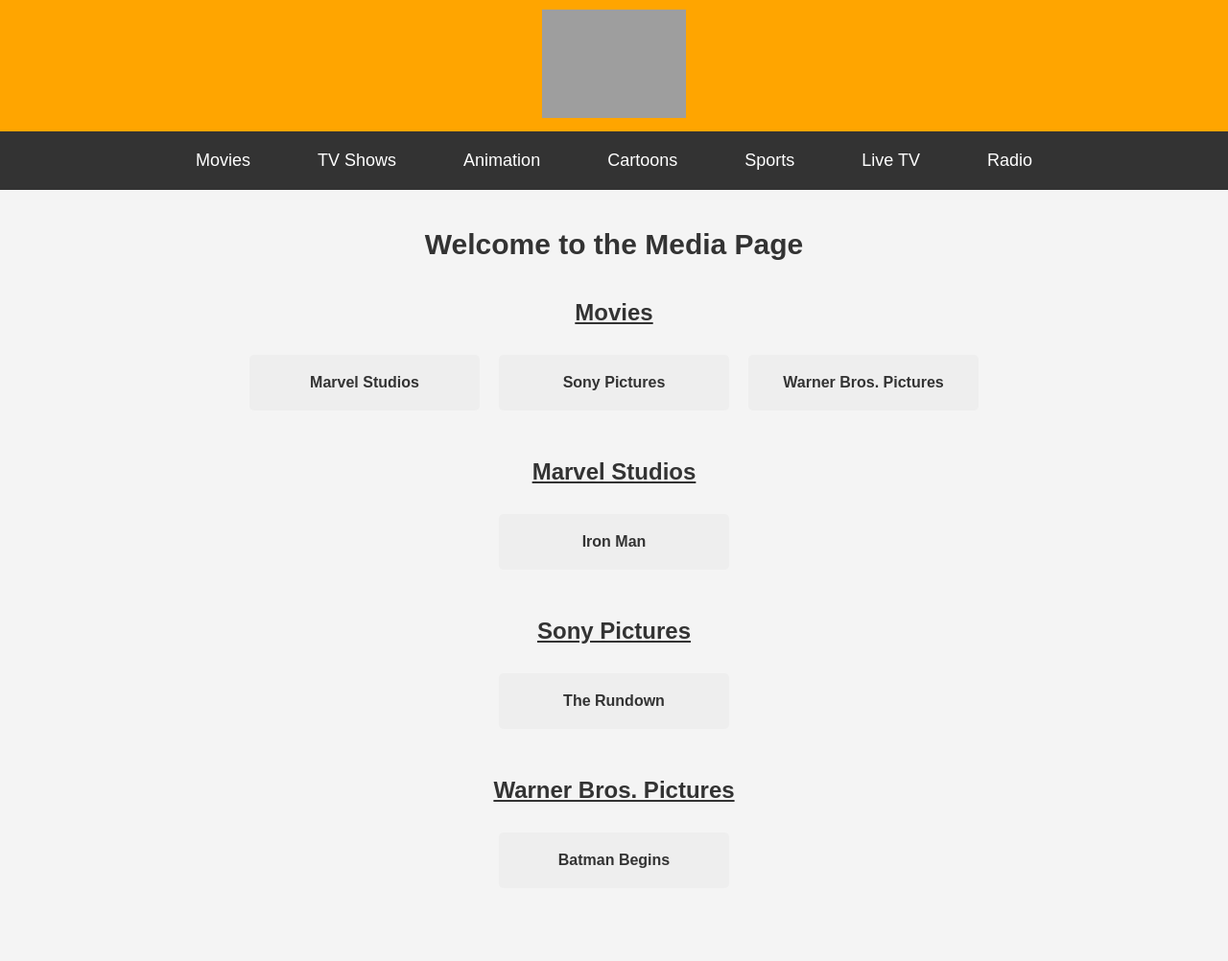
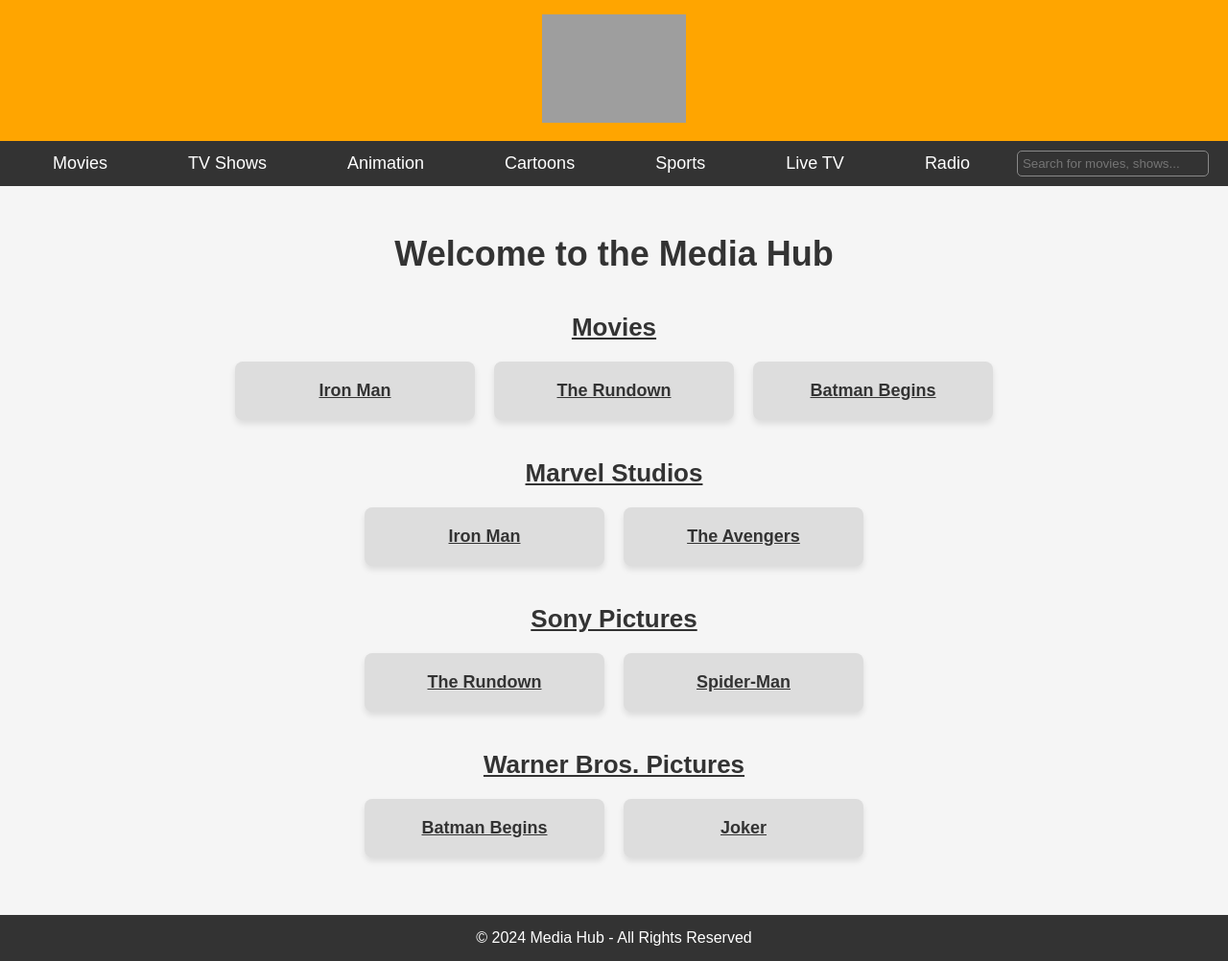
Before and after one commit to ultron3000/Swarajya, a plain HTML site: page index.html in a window 1280 px wide. Shown: the whole page at 96% size. Before the commit the page ends 956 px from the top, so only its background shows below. Drawn offline with Linux system fonts and the light colour scheme; grey boxes are pictures that could not be loaded.

Commit message:
Update index.html

```diff
--- a/index.html
+++ b/index.html
@@ -3,20 +3,26 @@
 <head>
     <meta charset="UTF-8">
     <meta name="viewport" content="width=device-width, initial-scale=1.0">
-    <title>Media Page</title>
+    <title>Media Hub - Movies, TV Shows, Radio & More</title>
     <style>
-        body {
-            font-family: Arial, sans-serif;
+        /* Resetting and Base Styling */
+        * {
             margin: 0;
             padding: 0;
             box-sizing: border-box;
-            background-color: #f4f4f4;
+        }
+
+        body {
+            font-family: Arial, sans-serif;
+            background-color: #f5f5f5;
+            color: #333;
+            margin: 0;
         }
 
         /* Header and Logo */
         header {
             background-color: orange;
-            padding: 10px 20px;
+            padding: 15px 20px;
             text-align: center;
         }
 
@@ -29,24 +35,36 @@
         nav {
             background-color: #333;
             display: flex;
-            justify-content: center;
-            padding: 10px;
+            justify-content: space-between;
+            align-items: center;
+            padding: 10px 20px;
         }
 
         nav a {
             color: white;
+            text-decoration: none;
             padding: 10px 20px;
-            text-decoration: none;
             margin: 0 15px;
             font-size: 18px;
-            display: block;
+            transition: background-color 0.3s ease;
         }
 
         nav a:hover {
             background-color: #555;
+            border-radius: 5px;
         }
 
-        /* Dropdown Menu Styles */
+        .search-box {
+            background-color: #444;
+            border: 1px solid #888;
+            padding: 5px;
+            width: 200px;
+            border-radius: 5px;
+            color: white;
+            background: transparent;
+        }
+
+        /* Dropdown Menu Styling */
         .dropdown {
             position: relative;
             display: inline-block;
@@ -56,7 +74,7 @@
             display: none;
             position: absolute;
             background-color: #333;
-            min-width: 160px;
+            min-width: 180px;
             z-index: 1;
             top: 100%;
         }
@@ -76,19 +94,18 @@
             background-color: #555;
         }
 
-        /* Main Container */
+        /* Main Content Area */
         .container {
-            padding: 20px;
+            padding: 30px;
             text-align: center;
         }
 
         .container h1 {
-            font-size: 30px;
+            font-size: 36px;
             color: #333;
             margin-top: 20px;
         }
 
-        /* Section Title */
         .section {
             margin-top: 40px;
         }
@@ -96,7 +113,7 @@
         .section h2 {
             color: #333;
             text-decoration: underline;
-            font-size: 24px;
+            font-size: 26px;
             margin-bottom: 20px;
         }
 
@@ -104,47 +121,64 @@
         .subsection {
             display: flex;
             justify-content: center;
-            margin-top: 20px;
+            flex-wrap: wrap;
+            gap: 20px;
         }
 
         .subsection a {
-            background-color: #eee;
-            border-radius: 5px;
-            margin: 10px;
+            background-color: #ddd;
+            border-radius: 8px;
             padding: 20px;
-            width: 200px;
+            width: 250px;
             text-align: center;
+            font-size: 18px;
+            font-weight: bold;
             color: #333;
-            text-decoration: none;
-            font-weight: bold;
-            transition: background-color 0.3s;
+            transition: all 0.3s ease;
+            box-shadow: 0px 4px 6px rgba(0, 0, 0, 0.1);
         }
 
         .subsection a:hover {
             background-color: #ccc;
+            transform: scale(1.05);
         }
 
-        /* Responsive Design */
+        /* Responsive Design for Mobile */
         @media screen and (max-width: 768px) {
             nav {
                 flex-direction: column;
+                align-items: center;
             }
 
-            .subsection {
-                flex-direction: column;
-                align-items: center;
+            .search-box {
+                width: 80%;
+                margin-top: 15px;
             }
+
+            .subsection a {
+                width: 200px;
+            }
+        }
+
+        /* Footer Section */
+        footer {
+            background-color: #333;
+            color: white;
+            text-align: center;
+            padding: 15px;
+            margin-top: 30px;
         }
     </style>
 </head>
 <body>
 
+    <!-- Header Section -->
     <header>
         <img src="https://img.freepik.com/premium-vector/satellite-icon-logo-design-illustration_775854-66.jpg" alt="Logo">
     </header>
 
+    <!-- Navigation Menu -->
     <nav>
-        <!-- Movies Dropdown -->
         <div class="dropdown">
             <a href="#">Movies</a>
             <div class="dropdown-content">
@@ -154,7 +188,6 @@
             </div>
         </div>
 
-        <!-- TV Shows Dropdown -->
         <div class="dropdown">
             <a href="#">TV Shows</a>
             <div class="dropdown-content">
@@ -163,7 +196,6 @@
             </div>
         </div>
 
-        <!-- Animation Dropdown -->
         <div class="dropdown">
             <a href="#">Animation</a>
             <div class="dropdown-content">
@@ -172,7 +204,6 @@
             </div>
         </div>
 
-        <!-- Cartoons Dropdown -->
         <div class="dropdown">
             <a href="#">Cartoons</a>
             <div class="dropdown-content">
@@ -181,7 +212,6 @@
             </div>
         </div>
 
-        <!-- Sports Dropdown -->
         <div class="dropdown">
             <a href="#">Sports</a>
             <div class="dropdown-content">
@@ -191,7 +221,6 @@
             </div>
         </div>
 
-        <!-- Live TV Dropdown -->
         <div class="dropdown">
             <a href="#">Live TV</a>
             <div class="dropdown-content">
@@ -201,53 +230,61 @@
             </div>
         </div>
 
-        <!-- Radio Dropdown -->
         <div class="dropdown">
             <a href="#">Radio</a>
             <div class="dropdown-content">
                 <a href="https://radio.garden/" target="iframe-radio">Radio Garden</a>
             </div>
         </div>
+
+        <input class="search-box" type="text" placeholder="Search for movies, shows..." />
     </nav>
 
+    <!-- Main Content -->
     <div class="container">
-        <h1>Welcome to the Media Page</h1>
+        <h1>Welcome to the Media Hub</h1>
 
         <!-- Movies Section -->
         <div class="section">
             <h2>Movies</h2>
             <div class="subsection">
-                <a href="#">Marvel Studios</a>
-                <a href="#">Sony Pictures</a>
-                <a href="#">Warner Bros. Pictures</a>
+                <a href="ironman.html">Iron Man</a>
+                <a href="therundown.html">The Rundown</a>
+                <a href="batmanbegins.html">Batman Begins</a>
             </div>
         </div>
 
-        <!-- Marvel Studios Subsection -->
+        <!-- Subsections (For Now Placeholder) -->
         <div class="section">
             <h2>Marvel Studios</h2>
             <div class="subsection">
                 <a href="ironman.html">Iron Man</a>
+                <a href="avengers.html">The Avengers</a>
             </div>
         </div>
 
-        <!-- Sony Pictures Subsection -->
         <div class="section">
             <h2>Sony Pictures</h2>
             <div class="subsection">
                 <a href="therundown.html">The Rundown</a>
+                <a href="spiderman.html">Spider-Man</a>
             </div>
         </div>
 
-        <!-- Warner Bros. Pictures Subsection -->
         <div class="section">
             <h2>Warner Bros. Pictures</h2>
             <div class="subsection">
                 <a href="batmanbegins.html">Batman Begins</a>
+                <a href="joker.html">Joker</a>
             </div>
         </div>
 
     </div>
 
+    <!-- Footer Section -->
+    <footer>
+        <p>&copy; 2024 Media Hub - All Rights Reserved</p>
+    </footer>
+
 </body>
 </html>
```
